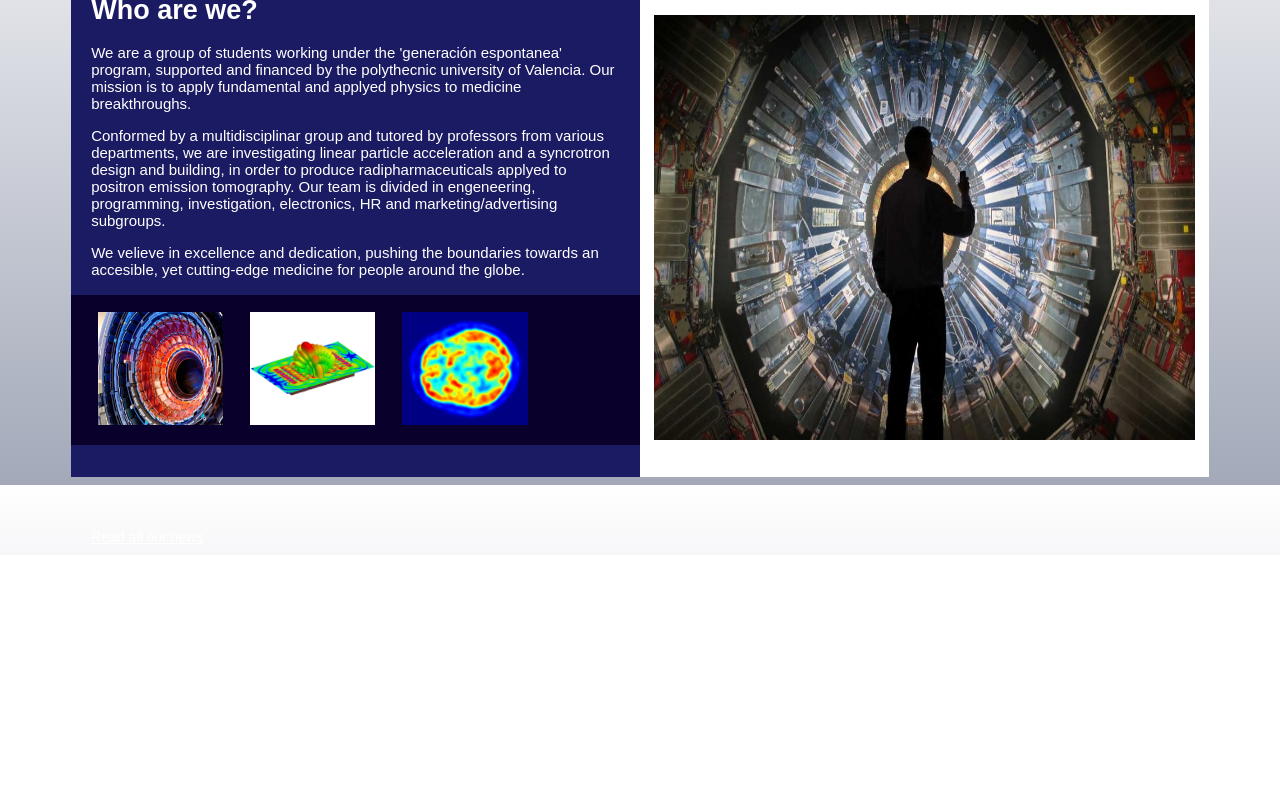
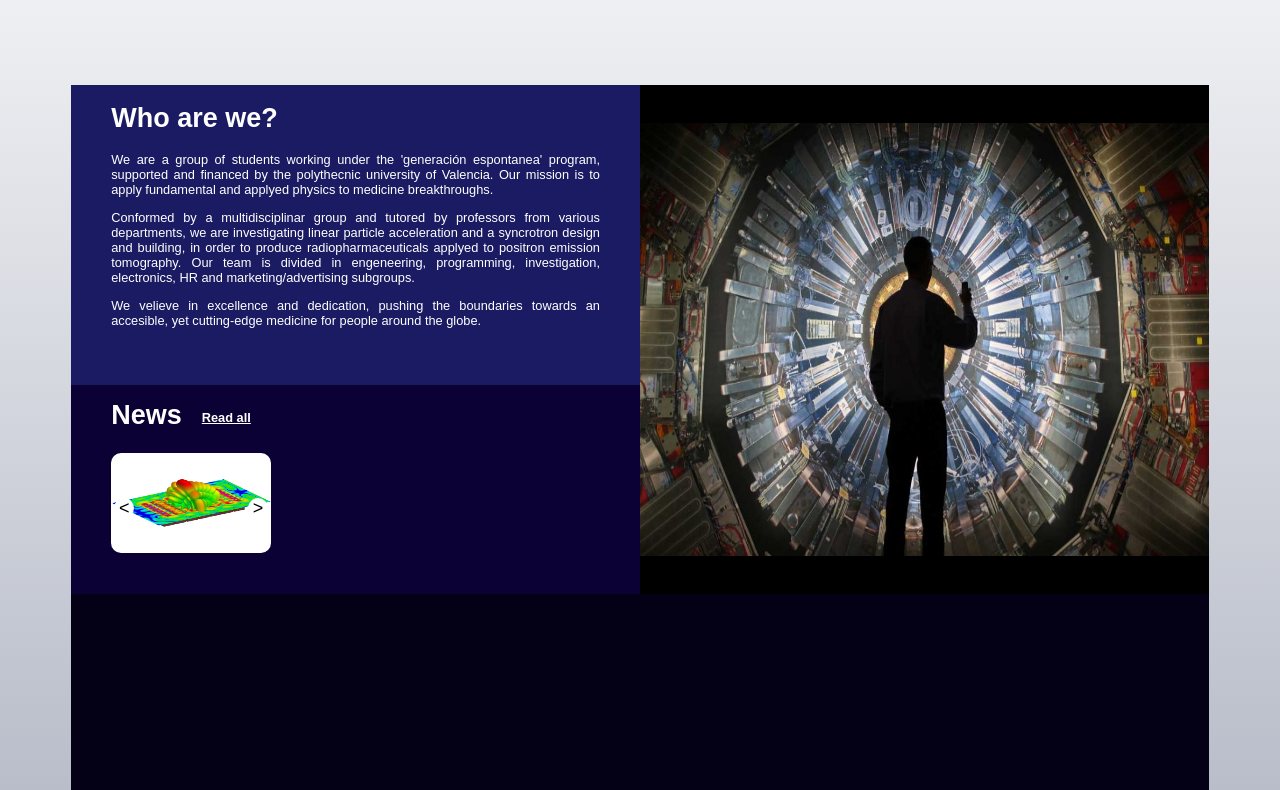
Before and after one commit to Innova-Physics-UPV/innova-physics-UPV.github.io, a plain HTML site: page index.html in a window 1280 px wide. Shown: the part 245-1035 px from the top of the page. Before the commit the page ends 800 px from the top, so only its background shows below. Drawn offline with Linux system fonts and the light colour scheme.

Commit message:
Updated news section image display and overall structure

```diff
--- a/index.css
+++ b/index.css
@@ -1,5 +1,5 @@
 nav {
-  background-color: rgb(27, 27, 99);
+  background-color: rgb(0, 0, 0);
   display: flex;
   justify-content: space-between;
   align-items: center;
@@ -26,8 +26,10 @@ nav a {
 }
 
 body {
-  background: linear-gradient(to bottom, White, rgb(163, 169, 185));
+  background: linear-gradient(to bottom, rgb(255, 255, 255), rgb(163, 169, 185));
 }
+
+
 
 .titlecontainer {
   background-color: rgba(0,0,0, 0);
@@ -39,18 +41,18 @@ body {
 .titlecontainer h1 {
   padding-left: 70px;
   padding-top: 10px;
-  color: black;
+  color: rgb(0, 0, 0);
   display: block;
   margin: 0 auto;
-  font-size: 5vw;
+  font-size: 6vw;
   font-family: Geneva;
 }
 
 .maincontainer {
   background-color: rgba(0, 0, 0, 0); /* black color with 50% opacity */
-  border-radius: 10px; /* round borders */
+  border-radius: 0px; /* round borders */
   width: 100%;
-  height: 100%;
+  height: 509px;
   z-index: -2;
   display: flex;
 }
@@ -66,62 +68,60 @@ body {
   background-color: rgb(27, 27, 99);
   width: 45%;
   height: 500px;
-  display: block;
-  justify-content: center;
-  align-items: center;
+  display: inline-block;
+
 }
 
 .desccontainer {
   background-color: rgb(27, 27, 99);
   width: 100%;
-  height: 300px;
+  height: 52%;
   z-index: 1;
 }
 
 .desccontainer h1 {
-  padding-left: 20px;
-  padding-top: 0px;
+  padding-left: 40px;
   color: white;
 }
 
 .desccontainer p {
-  padding-left: 20px;
+  padding-left: 40px;
   color: white;
-  padding-right: 20px;
+  font-size: 1vw;
+  padding-right: 40px;
+  text-align: justify;
 }
 
 .newscontainer {
-  background-color: rgb(9, 0, 43);
+  background-color: rgb(12, 1, 53);
   width: 100%;
-  height: 150px;
+  height: 42%;
   z-index: 1;
-  display: inline-flex;
+  display: block;
+  padding-left: 40px;
 }
 
-.newscontainer img{
-  padding-top: 17px;
-  padding-bottom: 10px;
-  padding-left: 27px;
-  width: 22%;
-  height: 75%;
-  z-index: 2;
-}
 
 .newscontainer a {
   position: absolute;
-  padding-left: 20px;
-  padding-top: 10px;
+  padding-left:20px ;
+  padding-top: 15px;
   padding-bottom: 10px;
   color: white;
-  bottom: 0;
+  font-size: 1vw;
   text-decoration: underline;
+}
+
+.newscontainer h1 {
+  padding-top: 10px;
+  color: white;
 }
 
 
 .rightcontainer {
-  background-color: rgb(255, 255, 255);
+  background-color: rgb(0, 0, 0);
   width: 45%;
-  height: 500px;
+  height: 509px;
   display: flex;
   justify-content: center;
   align-items: center;
@@ -129,9 +129,69 @@ body {
 
 .rightcontainer img{
   padding-left: 0px;
-  width: 95%;
+  width: 100%;
   display: block;
   margin: 0 auto;
   height: 85%;
   z-index: 2;
 }
+
+
+.slidecontainer {
+  width: 100%;
+  max-width: 160px;
+  height: 100px;
+  border-radius: 10px;
+  position: relative;
+  overflow: hidden;
+}
+
+.slide {
+  width: 100%;
+  max-width: 160px;
+  height: 100px;
+  position: absolute;
+  transition: all 0.5s;
+
+}
+
+.slide img {
+  width: 100%;
+  max-width: 800px;
+  height: 100px;
+  position: absolute;
+  transition: all 0.5s;
+}
+
+.btn {
+  position: absolute;
+  width: 20px;
+  height: 20px;
+  padding: 0px;
+  border: none;
+  border-radius: 50%;
+  z-index: 10;
+  cursor: pointer;
+  background-color: #fff;
+  font-size: 18px;
+}
+
+.btn:active {
+  transform: scale(1.1);
+}
+
+.btn-prev {
+  top: 45%;
+  left: 2%;
+}
+
+.btn-next {
+  top: 45%;
+  right: 2%;
+}
+
+.projectcontainer{
+  background-color: rgb(4, 0, 22);
+  height: 500px;
+  width: 90%
+}
--- a/index.html
+++ b/index.html
@@ -16,40 +16,58 @@
          </ul>
       </nav>
       <header>
-         <div class="titlecontainer"><br><br>
-            <h1> We are INNova PHYSICS UPV</h1>
+         <div class="titlecontainer"><br><br><br><br>
+            <h1>INNova PHYSICS UPV</h1>
          </div>
 
-         <br><br><br>
+         <br><br><br><br><br><br><br><br><br>
       </header>
       <main>
+
          <div class="maincontainer">
             <div class="marginleft"></div>
             <div class="leftcontainer">
                <div class="desccontainer">
                   <h1 style="font-family: Arial; font-size: 27px;">Who are we?</h1>
-                  <p style="font-family: Arial; font-size: 15px;">We are a group of students working under the 'generación espontanea' program, supported and financed
+                  <p style="font-family: Arial; ">We are a group of students working under the 'generación espontanea' program, supported and financed
                      by the polythecnic university of Valencia. Our mission is to apply fundamental and applyed physics to medicine breakthroughs.<br>
-                  <p style="font-family: Arial; font-size: 15px;">Conformed by a multidisciplinar group and tutored by professors from various departments, we are investigating
-                     linear particle acceleration and a syncrotron design and building, in order to produce radipharmaceuticals applyed to positron emission
+                  <p style="font-family: Arial; ">Conformed by a multidisciplinar group and tutored by professors from various departments, we are investigating
+                     linear particle acceleration and a syncrotron design and building, in order to produce radiopharmaceuticals applyed to positron emission
                      tomography. Our team is divided in engeneering, programming, investigation, electronics, HR and marketing/advertising subgroups.<br>
-                     <p style="font-family: Arial; font-size: 15px;">We velieve in excellence and dedication, pushing the boundaries towards an accesible,
-                        yet cutting-edge medicine for people around the globe. <br>
-                 <h1 style="font-family: Arial; font-size: 27px;">News</h1>
+                     <p style="font-family: Arial; ">We velieve in excellence and dedication, pushing the boundaries towards an accesible,
+                        yet cutting-edge medicine for people around the globe.
                </div>
                <div class="newscontainer">
-                  <img src="images/demo1.jpg">
-                  <img src="images/ansys.webp">
-                  <img src="images/PET-image.jpg">
-                  <a href="https://www.linkedin.com/in/mnieper/" style="font-family: Arial; font-size: 14px;">Read all our news</a>
+                  <h1><span style="font-family: Arial; font-size: 27px;">News</span><darklight><a style="font-family: Arial;">Read all</a></darklight></h1>
+                  <div class="slidecontainer">
+                     <div class="slide">
+                        <img src="images/ansys.webp" alt="Imagen 1">
+                     </div>
+                     <div class="slide">
+                        <img src="images/PET-image.jpg" alt="Imagen 2">
+                     </div>
+                     <div class="slide">
+                        <img src="images/demo1.jpg" alt="Imagen 3">
+                     </div>
+                     <button class="btn btn-next" id="btnnext" onClick=nextsl()>></button>
+                     <button class="btn btn-prev" id="btnprev" onClick=prevsl()><</button>
+                  </div>
                </div>
+
             </div>
             <div class="rightcontainer">
                <img alt="main image" src="images/mainphoto.jpg">
             </div>
             <div class="marginright"></div>
+         </div>
+      <div class="maincontainer">
+         <div class="marginleft"></div>
+         <div class="projectcontainer">
 
-        </div>
+         </div>
+         <div class="marginright"></div>
+      </div>
+       </div>
       </main>
    </body>
 </html>
--- a/index.js
+++ b/index.js
@@ -1,4 +1,45 @@
-var user;
 window.onload = function() {
+  // Select all slides
+  slides = document.querySelectorAll(".slide");
 
+  // loop through slides and set each slides translateX property to index * 100%
+  slides.forEach((slide, indx) => {
+    slide.style.transform = `translateX(${indx * 100}%)`;
+  });
+
+  // current slide counter
+  curSlide = 0;
+
+  // maximum number of slides
+  maxSlide = slides.length - 1;
 };
+
+
+function nextsl() {
+    // check if current slide is the last and reset current slide
+    if (curSlide === maxSlide) {
+        curSlide = 0;
+    } else {
+        curSlide++;
+    }
+
+    //move slide by -100%
+    slides.forEach((slide, indx) => {
+    slide.style.transform = `translateX(${100 * (indx - curSlide)}%)`;
+    });
+};
+
+
+function prevsl() {
+  // check if current slide is the first and reset current slide to last
+  if (curSlide === 0) {
+    curSlide = maxSlide;
+  } else {
+    curSlide--;
+  }
+
+  //   move slide by 100%
+  slides.forEach((slide, indx) => {
+    slide.style.transform = `translateX(${100 * (indx - curSlide)}%)`;
+  });
+};
```
